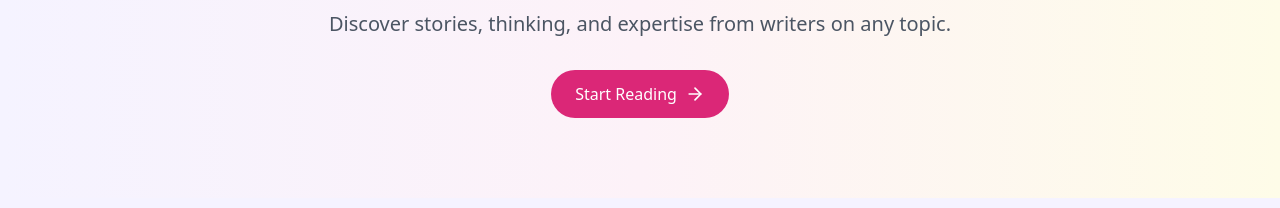
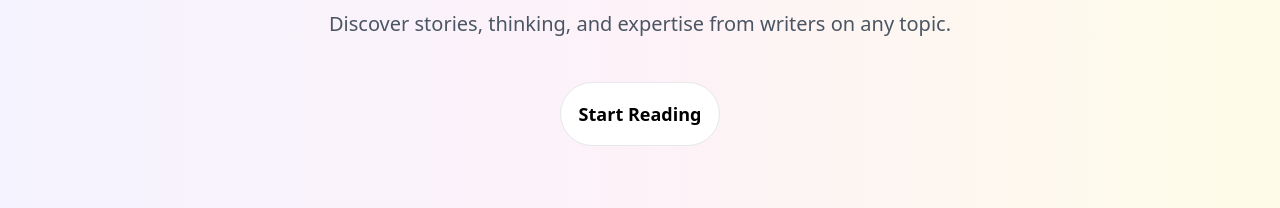
Before and after one commit to Harshninave04/Blog-Space, a React (Vite) app: page / in a window 1280 px wide. Shown: the part 222-430 px from the top of the page. Built offline with nearby package versions, Linux system fonts and the light colour scheme.

Commit message:
Button updated!!

```diff
--- /dev/null
+++ b/src/components/Button/CreativeBtn2.tsx
@@ -0,0 +1,19 @@
+import { ArrowBigRight, ArrowRight } from 'lucide-react';
+import React from 'react';
+
+function CreativeBtn2({ arg }: { arg: string }) {
+  return (
+    <>
+      <div className='group relative cursor-pointer flex items-center justify-center h-16 w-40 border bg-white rounded-full overflow-hidden text-black text-lg text-center font-semibold'>
+        <span className='translate-y-0 group-hover:-translate-y-12 group-hover:opacity-0 transition-all duration-300 inline-block'>
+          {arg}
+        </span>
+        <div className='flex gap-2 text-white bg-[#BF2CA4] z-10 items-center absolute left-0 top-0 h-full w-full justify-center translate-y-12 opacity-0 group-hover:translate-y-0 group-hover:opacity-100 transition-all duration-300 rounded-full group-hover:rounded-none '>
+          <span>{arg}</span>
+        </div>
+      </div>
+    </>
+  );
+}
+
+export default CreativeBtn2;
--- a/src/pages/Home.tsx
+++ b/src/pages/Home.tsx
@@ -4,6 +4,7 @@ import { ArrowRight, BookOpen, Users, Sparkles } from 'lucide-react';
 import FeaturedSection from '../components/featured/FeaturedSection';
 import BlogCard from '../components/BlogCard';
 import { blogs } from '../data/blogs';
+import CreativeBtn2 from '../components/Button/CreativeBtn2';
 
 export default function Home() {
   const recentBlogs = blogs.slice(3, 6);
@@ -22,10 +23,11 @@ export default function Home() {
             </p>
             <Link
               to="/blogs"
-              className="inline-flex items-center px-6 py-3 bg-pink-600 text-white font-medium rounded-full hover:bg-pink-700 transition-colors"
+              className="inline-flex items-center px-6 py-3"
             >
-              Start Reading
-              <ArrowRight className="ml-2 h-5 w-5" />
+              {/* Start Reading
+              <ArrowRight className="ml-2 h-5 w-5" /> */}
+            <CreativeBtn2 arg='Start Reading'/>
             </Link>
           </div>
         </div>
```
